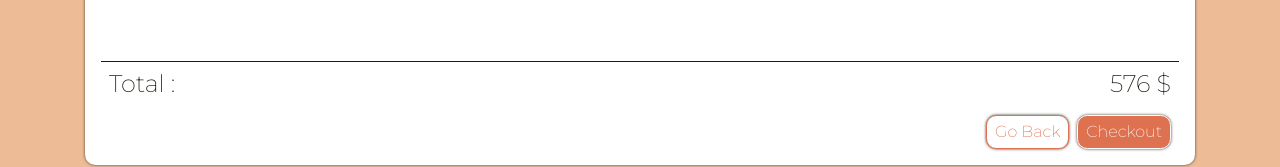
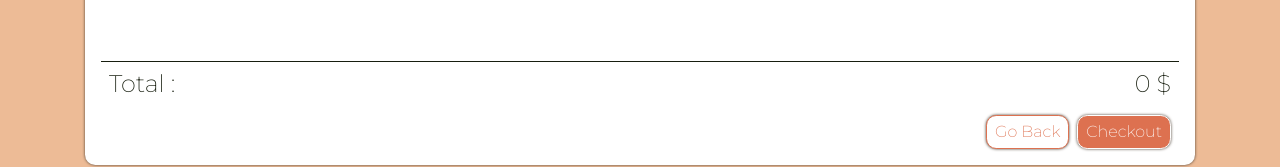
Before and after one commit to redwanchitam/argan-web-app, a Vue app: page /user/8/cart in a window 1280 px wide. Shown: the part 451-618 px from the top of the page. Built offline with nearby package versions, Linux system fonts and the light colour scheme; a web font is replaced by a local one.

Commit message:
calcul cart  total

```diff
--- a/src/views/cart.vue
+++ b/src/views/cart.vue
@@ -21,7 +21,7 @@
                     <h4 class="">Total :</h4>
                 </div>
                 <div class="">
-                    <h4 class="">576 $</h4>
+                    <h4 class="">{{ total }} $</h4>
                 </div>
             </div>
             <div class="row m-0 w-100 pt-2 justify-content-end">
@@ -45,10 +45,18 @@ export default {
     cartItem
   },
   computed: {
+    total () {
+      var total = 0 ;
+      this.$store.state.cart.forEach(cartItem => {
+        total+= cartItem.product.price * cartItem.quantity;
+      });
+      return total;
+    },
     cart () {
       return this.$store.state.cart
     }
   },
-  methods: {}
+  methods: {
+  }
 };
 </script>
```
